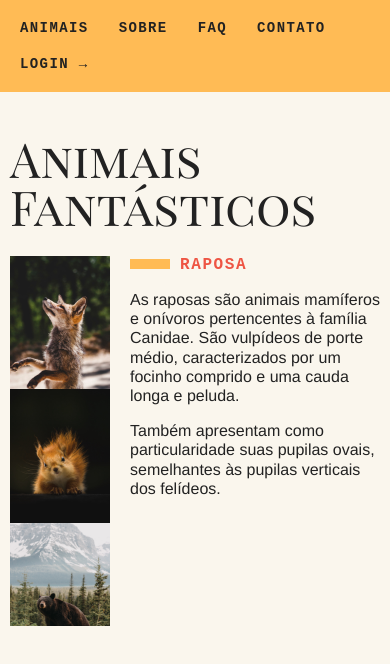
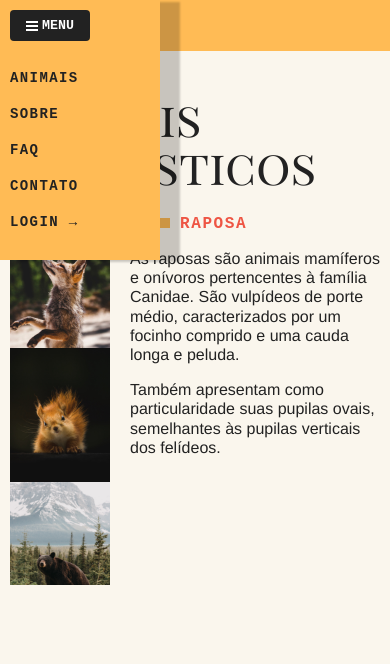
Before and after one commit to vits56/animais-fantasticos, a plain HTML site: page index.html in a window 390 px wide. Shown: the top 664 px of the page. Drawn offline with Linux system fonts and the light colour scheme.

Commit message:
menu-mobile

```diff
--- /dev/null
+++ b/css/menu-mobile.css
@@ -0,0 +1,45 @@
+[data-menu="button"] {
+  display: none;
+}
+
+@media (max-width: 700px) {
+  .js [data-menu="button"] {
+    display: flex;
+    background: #222;
+    border: none;
+    padding: .5rem 1rem;
+    border-radius: 4px;
+    text-transform: uppercase;
+    font-family: 'IBM Plex Mono', monospace;
+    font-weight: bold;
+    color: #fff;
+    cursor: pointer;
+    margin: 10px;
+    align-items: center;
+    position: relative;
+    z-index: 300;
+  }
+  .js [data-menu="button"]::before {
+    margin-right: 4px;
+    content: '';
+    display: inline-block;
+    height: 2px;
+    width: 12px;
+    background: #fff;
+    box-shadow: 0 4px #fff, 0 -4px #fff;
+  }
+  .js [data-menu="list"] {
+    display: block;
+    position: absolute;
+    background: #fb5;
+    width: 160px;
+    z-index: 200;
+    top: 0;
+    padding: 60px 0 20px 0;
+    box-shadow: 20px 2px 2px 0 rgba(0,0,0,.2);
+  }
+  .js .dropdown-menu {
+    position: static;
+    border: none;
+  }
+}
--- a/css/style.css
+++ b/css/style.css
@@ -2,3 +2,4 @@
 @import 'modal.css';
 @import 'tooltip.css';
 @import 'dropdown-menu.css';
+@import 'menu-mobile.css';
--- a/index.html
+++ b/index.html
@@ -12,7 +12,8 @@
 <body>
   <div class="grid-container">
     <nav class="menu" data-menu="suave">
-      <ul>
+      <button data-menu="button" aria-expanded="false" aria-controls="menu">Menu</button>
+      <ul data-menu="list" id="menu">
         <li><a href="#animais">Animais</a></li>
         <li data-dropdown>
           <a href="sobre.html">Sobre</a>
```
